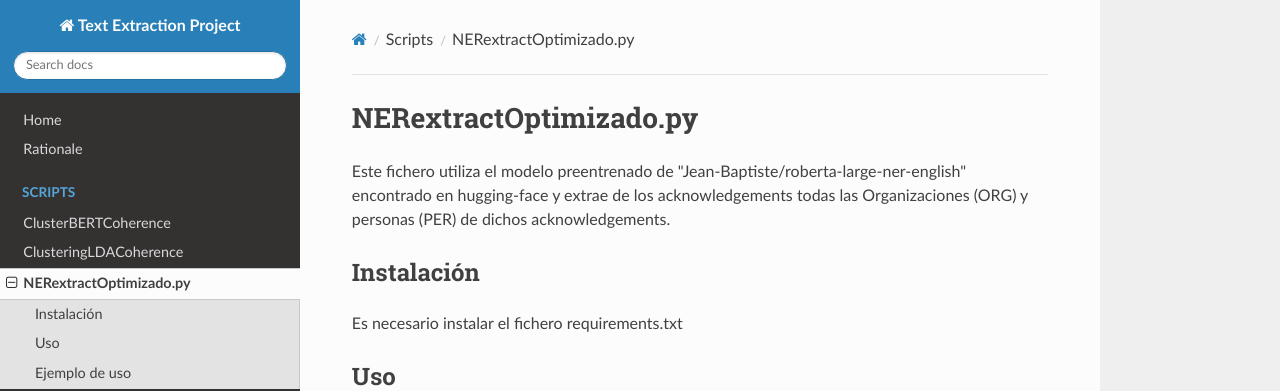
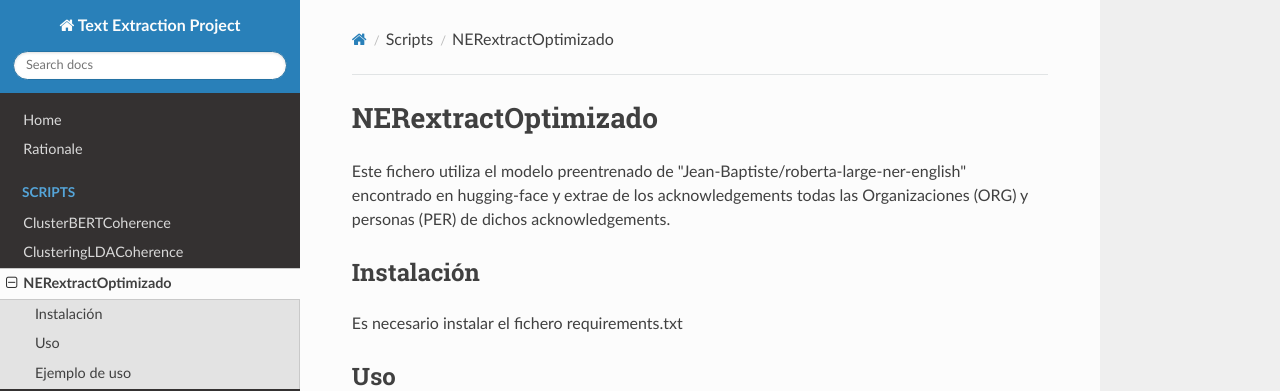
Before and after one commit to Raaquel09/IAGrupoOptativa, an MkDocs documentation site: the page built from docs/NERextractOptimizado.md, in a window 1280 px wide. Shown: the top 391 px of the page. Built offline with MkDocs 1.6.1, drawn with Linux system fonts in a browser that asks for light colours; nearby versions of some CDN libraries.

```diff
--- a/docs/NERextractOptimizado.md
+++ b/docs/NERextractOptimizado.md
@@ -1,4 +1,4 @@
-# NERextractOptimizado.py
+# NERextractOptimizado
 
 Este fichero utiliza el modelo preentrenado de "Jean-Baptiste/roberta-large-ner-english" encontrado en hugging-face y extrae de los acknowledgements todas las Organizaciones (ORG) y personas (PER) de dichos acknowledgements.
 
```
